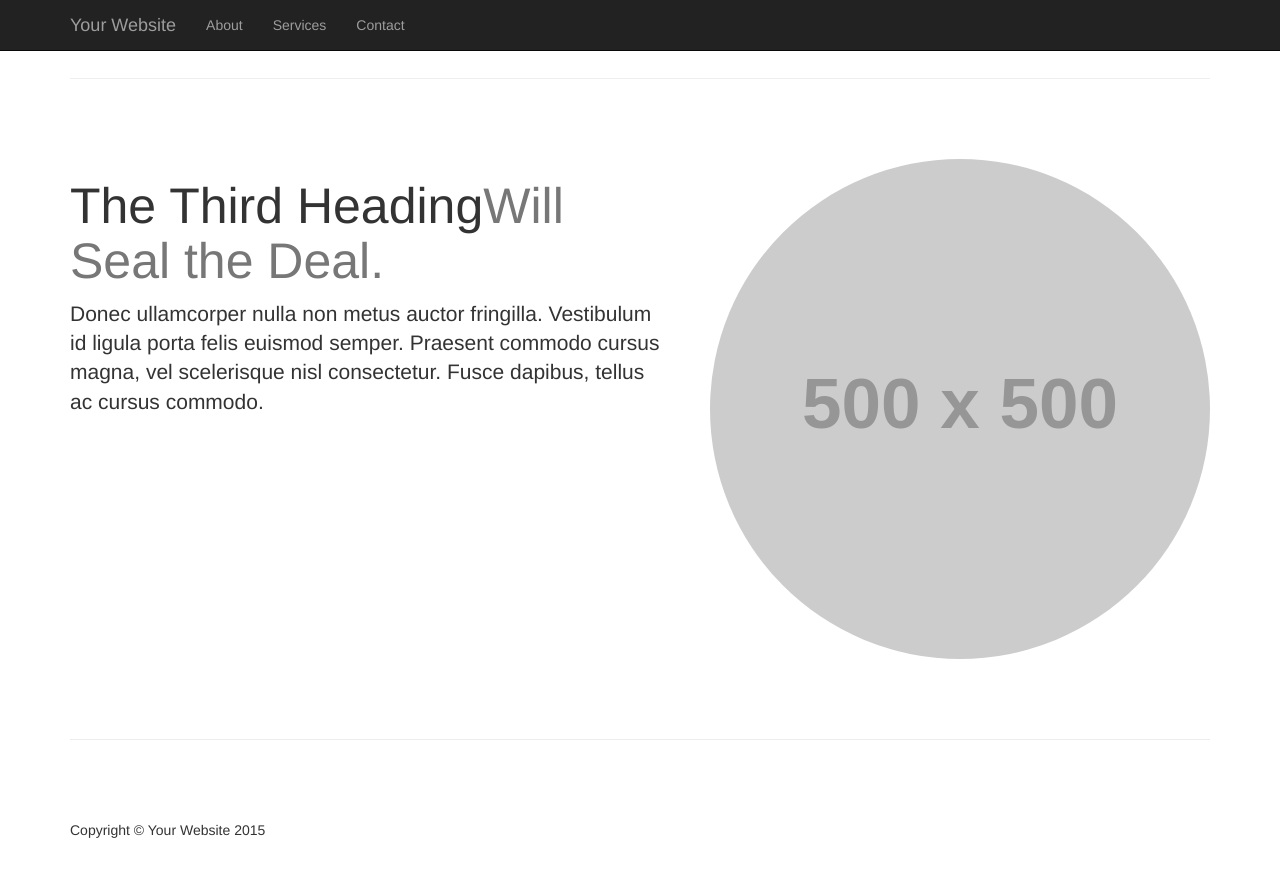
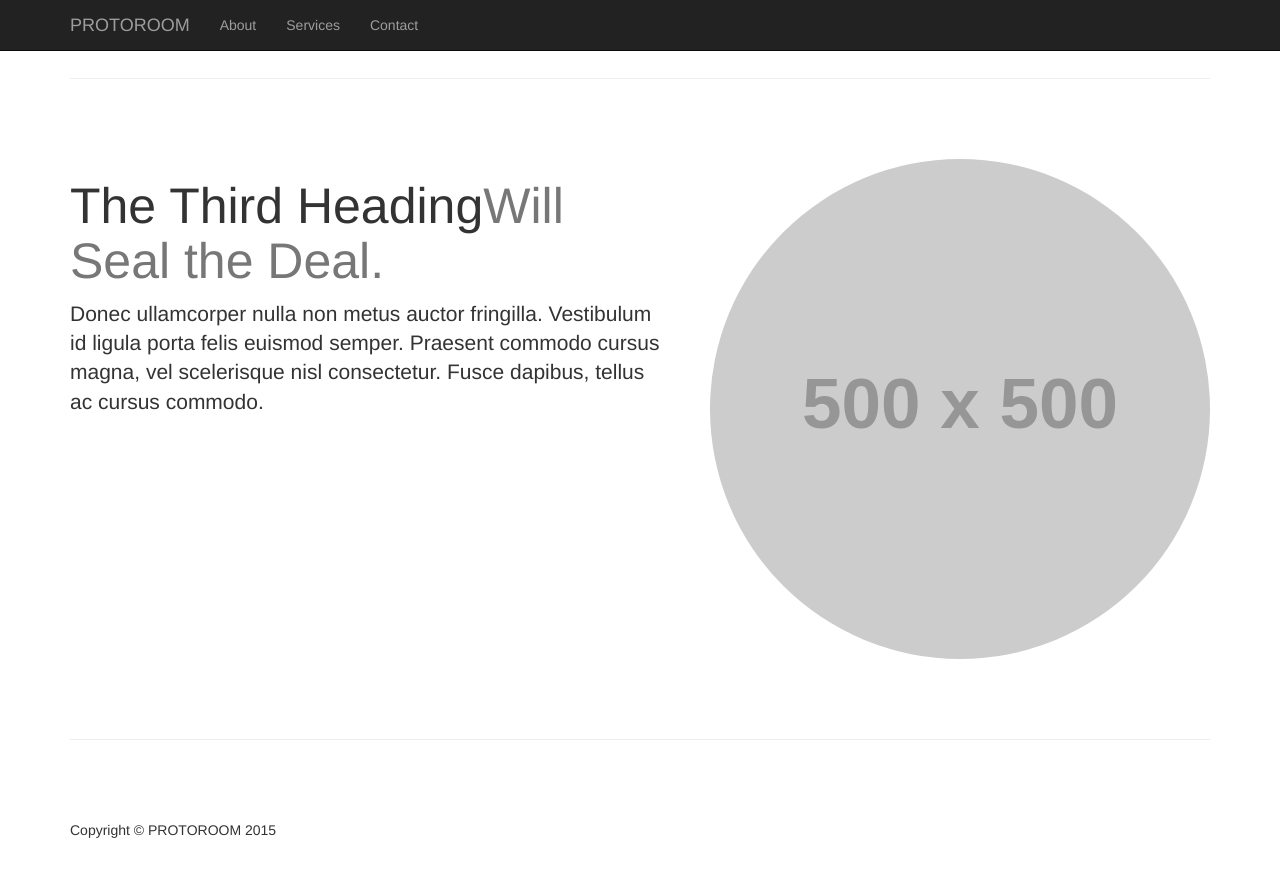
Before and after one commit to PROTOROOM/PROTOROOM, a Jekyll site: the page built from index.html, in a window 1280 px wide and 900 px high, scrolled down 1892 px. Shown: the top 877 px of the window. Built offline with Jekyll 4.4.1, drawn with Linux system fonts in a browser that asks for light colours.

```diff
--- a/_config.yml
+++ b/_config.yml
@@ -1,7 +1,7 @@
-title: One Page Wonder - Jekyll
-description: A Jekyll Landing Page Theme
-sitename: Your Website
-baseurl: '/one-page-wonder-jekyll'
+title: PROTOROOM
+description:
+sitename: PROTOROOM
+baseurl: ''
 sass:
   sass_dir: /assets/_sass
   style: :compressed
```
